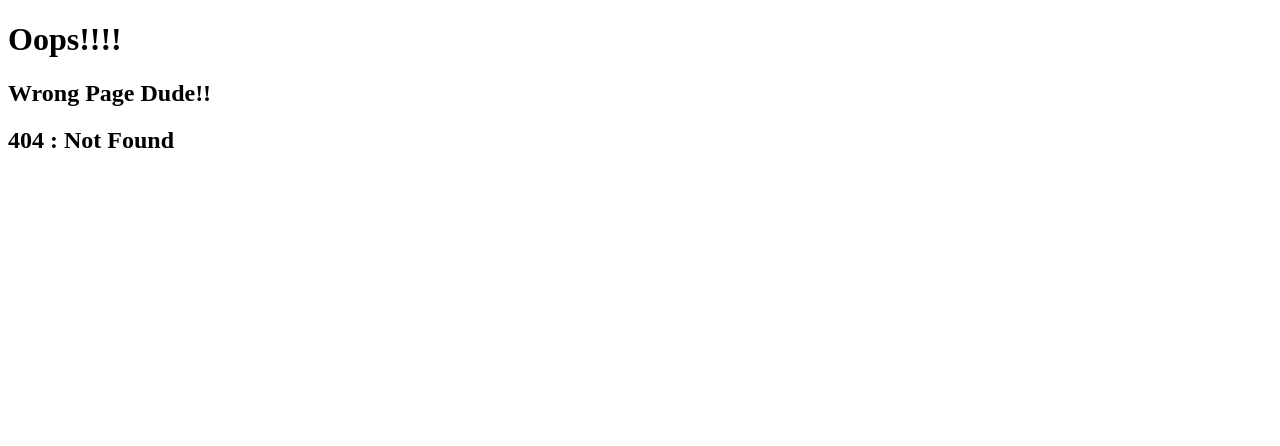
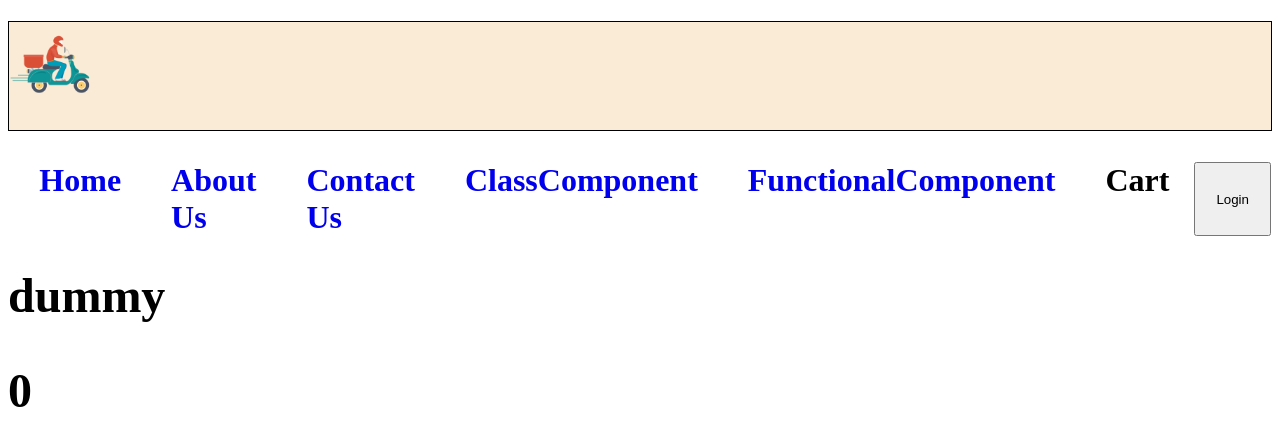
Before and after one commit to SarveshSrivastava/food-ordering-application, a React (Vite) app: page /class-component/lifecycle in a window 1280 px wide. Before the commit this address had no page. Shown: the top 446 px of the page. Built offline with nearby package versions, Linux system fonts and the light colour scheme; no server answers.

Commit message:
Mounting,Updating,Unmounting LifeCycle in ClassComponent and useEffect in FunctionalComponent

```diff
--- /dev/null
+++ b/Components/FunctionalComponentDiveDeep.js
@@ -0,0 +1,40 @@
+import { useEffect, useState } from "react";
+
+const FunctionalComponentDiveDeep = () => {
+  const [userInfo, setUserInfo] = useState({
+    login: "dummy",
+    id: 0,
+    avatar_url: "",
+  });
+
+  useEffect(() => {
+    console.log("useEffect");
+    fetchUserProfile();
+    timer = setInterval(() => {
+      console.log("This is setInterval from functionalComponent");
+    }, 1000);
+
+    return () => {
+      console.log("useEffect Return");
+      clearInterval(timer);
+    };
+  }, []);
+
+  const fetchUserProfile = async () => {
+    const userInfoData = await fetch(
+      "https://api.github.com/users/SarveshSrivastava"
+    );
+    const userInfoJson = await userInfoData.json();
+    setUserInfo(userInfoJson);
+  };
+
+  console.log("render");
+  return (
+    <div>
+      <img src={userInfo.avatar_url} />
+      <h2>{userInfo.login}</h2>
+      <h2>{userInfo.id}</h2>
+    </div>
+  );
+};
+export default FunctionalComponentDiveDeep;
--- a/Components/Header.js
+++ b/Components/Header.js
@@ -18,6 +18,8 @@ const Header = () => {
           <li><Link to="/" className="navLinks">Home</Link></li>
           <li><Link to="/about-us" className="navLinks">About Us</Link></li>
           <li><Link to="/contact-us" className="navLinks">Contact Us</Link></li>
+          <li><Link to="/class-component/lifecycle" className="navLinks">ClassComponent</Link></li>
+          <li><Link to="/functional-component/divedeep" className="navLinks">FunctionalComponent</Link></li>
           <li>Cart</li>
           <button className="btn" onClick={handleClick}>
             {btn}
--- /dev/null
+++ b/Components/LifeCycle.js
@@ -0,0 +1,55 @@
+import { Component } from "react";
+
+class LifeCycle extends Component {
+  constructor(props) {
+    super(props);
+    console.log("constructor");
+    this.state = {
+      userInfo: {
+        login: "dummy",
+        id: 0,
+        avatar_url: "",
+      },
+    };
+  }
+
+  async componentDidMount() {
+    console.log("componentDidMount");
+    const userInfoData = await fetch(
+      "https://api.github.com/users/SarveshSrivastava"
+    );
+    const userInfoJson = await userInfoData.json();
+
+    this.setState({
+      userInfo: userInfoJson,
+    });
+
+    this.timer=setInterval(() => {
+      console.log("This is setInterval from componentDidMount");
+    }, 1000);
+  }
+
+  componentDidUpdate() {
+    console.log("componentDidUpdate");
+  }
+
+  componentWillUnmount() {
+    console.log("componentWillUnmount");
+    clearInterval(this.timer);
+  }
+
+  render() {
+    console.log("render");
+
+    const { login, id, avatar_url } = this.state.userInfo;
+    return (
+      <div>
+        <img src={avatar_url} />
+        <h2>{login}</h2>
+        <h2>{id}</h2>
+      </div>
+    );
+  }
+}
+
+export default LifeCycle;
```
Also changed, not shown: App.js (+13 -3 lines), 1 other file (tests, documents, lock files or other folders).
